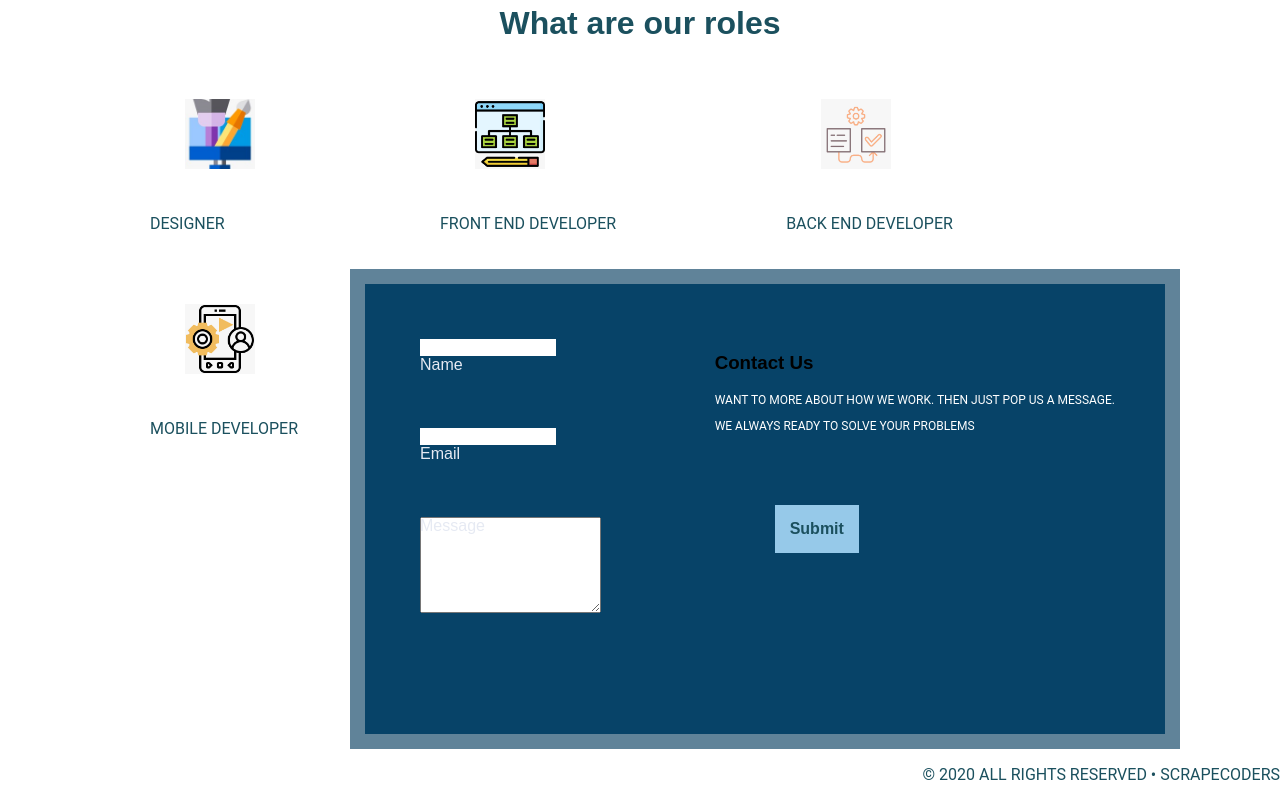
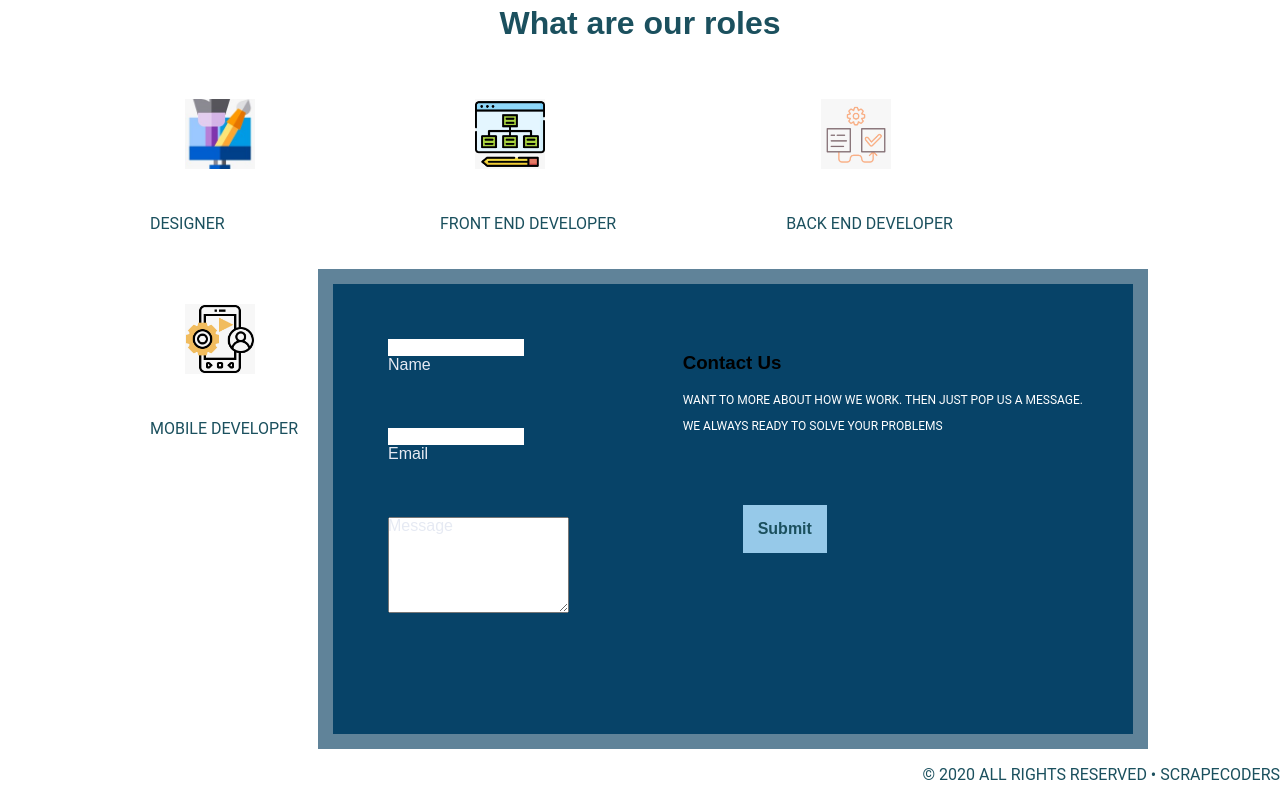
Before and after one commit to shanicegygenaar/scrapeCoders, a React (Create React App) app: page /FindOutMore in a window 1280 px wide. Shown: the part 2829-3629 px from the top of the page. Built offline with nearby package versions, Linux system fonts and the light colour scheme.

Commit message:
Update ContactUs.css

```diff
--- a/src/components/pages/ContactUs.css
+++ b/src/components/pages/ContactUs.css
@@ -21,7 +21,7 @@
     width:700px;
     height:350px;
     padding:50px;
-    margin-left:350px;
+    margin-left:250px;
 
 }
 .contact p {
```
